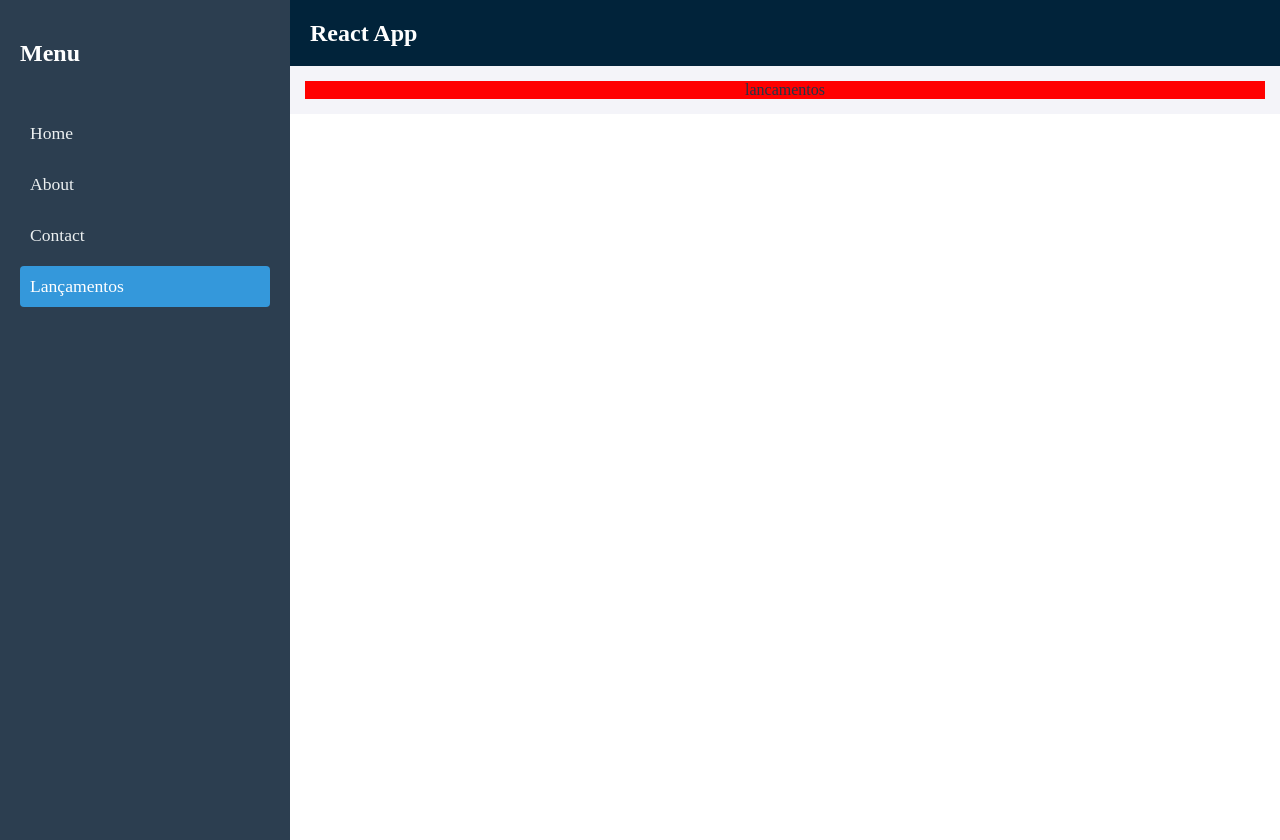
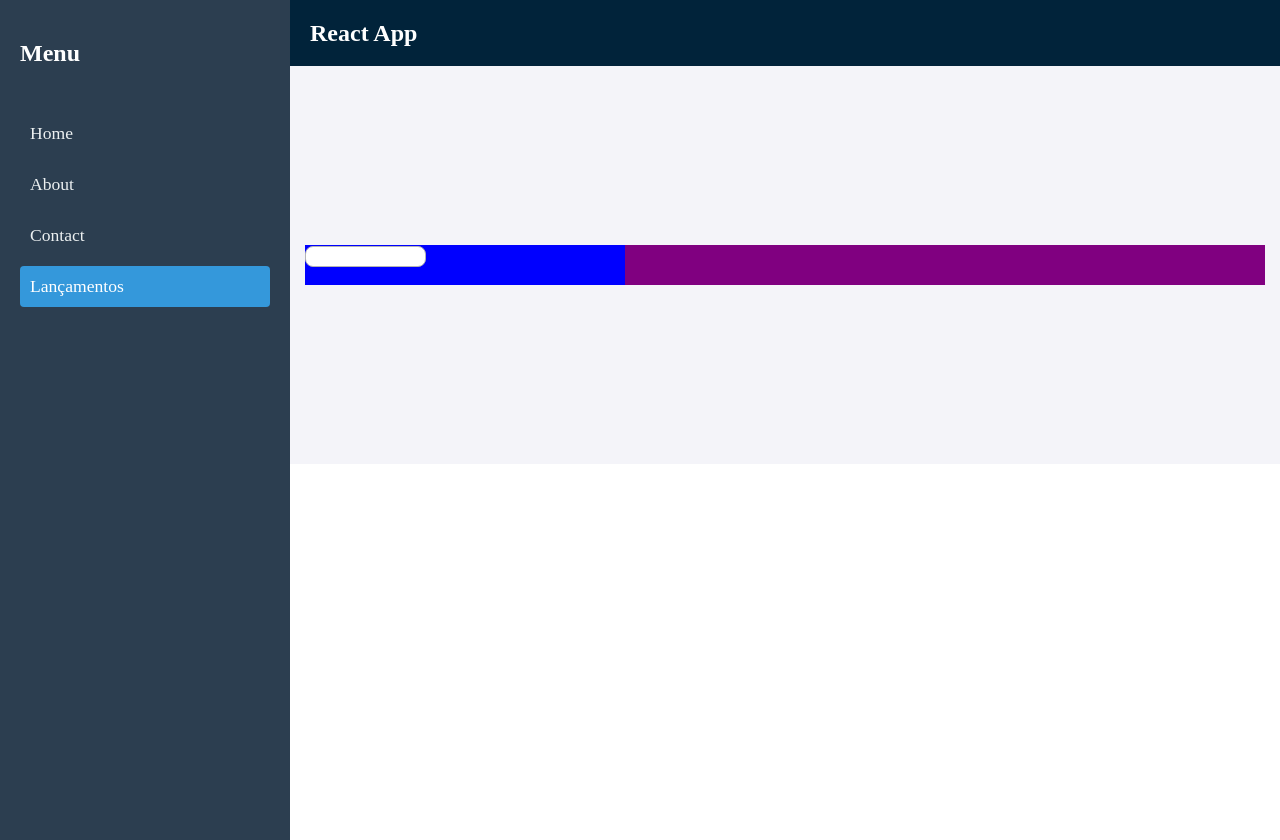
Before and after one commit to Lucas-Guedes-Dev/financeiro-individual-frontend, a React (Vite) app: page /lancamentos in a window 1280 px wide. Shown: the top 840 px of the page. Built offline with nearby package versions, Linux system fonts and the light colour scheme.

Commit message:
subindo exemplo

```diff
--- a/src/pages/lancamentos/index.tsx
+++ b/src/pages/lancamentos/index.tsx
@@ -1,11 +1,22 @@
-import React from "react";
-import { Container } from "./style";
+import React, { useEffect, useState } from "react";
+import { Container, Description, Div1, Div2 } from "./style";
 
 
 const Lacamentos: React.FC = () => {
+    const [text, setText] = useState<string>('');
+
+    useEffect(() => {
+        console.log(text)
+    }, [text])
+
     return (
         <Container>
-            lancamentos
+            <Div1>
+                <Description value={text} onChange={(event) => setText(event?.target.value)} />
+            </Div1>
+            <Div2>
+
+            </Div2>
         </Container>
     )
 }
--- a/src/pages/lancamentos/style.tsx
+++ b/src/pages/lancamentos/style.tsx
@@ -1,10 +1,43 @@
 import styled from "styled-components";
 
 export const Container = styled.div`
-    background-color: red;
     width: 100%;
-    min-height: 100%;
+    min-height: 46vh;
     display: flex;
     align-items: center;
     justify-content: center;
+    flex-direction: row;
+
+    @media only screen and (max-width: 600px) {
+        flex-direction: column;
+    }
 `;
+
+export const Div1 = styled.div`
+    flex: 1;
+    height: 40px;
+    width: 100%;
+    background-color: blue;
+`;
+
+export const Div2 = styled.div`
+    flex:2;
+    height: 40px;
+    width: 100%;
+    background-color: purple;
+
+    @media screen  {
+
+    }
+`
+
+export const Description = styled.input`
+    padding: 5px;
+    font-size: 8px;
+    color: black;
+    font-weight: bold;
+    border-radius: 8px;
+    border: 1px solid rgb(180, 180, 180);
+
+    text-decoration: none;
+`
--- a/src/routes/index.tsx
+++ b/src/routes/index.tsx
@@ -12,7 +12,6 @@ function App() {
                 <Route path="/lancamentos" element={<Lacamentos />} />
             </Routes>
         </Layout>
-
     );
 }
 
```
